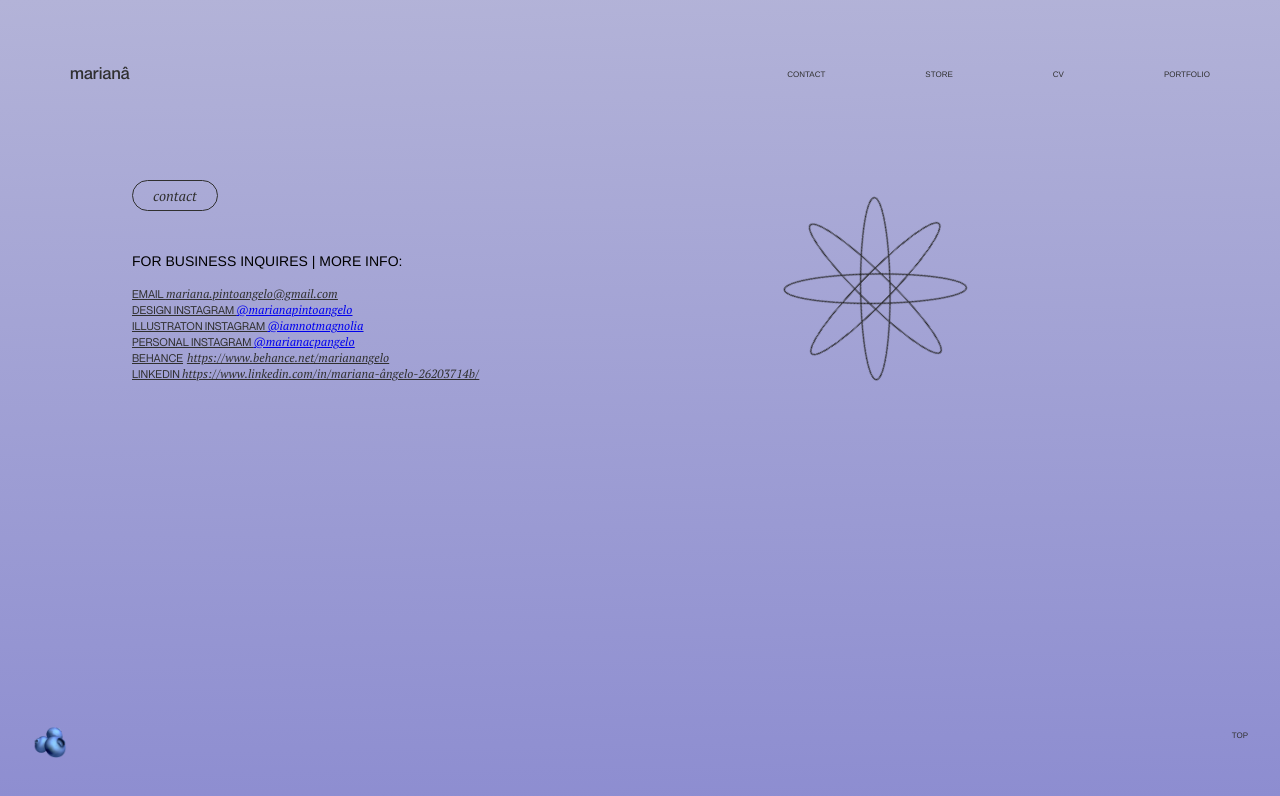
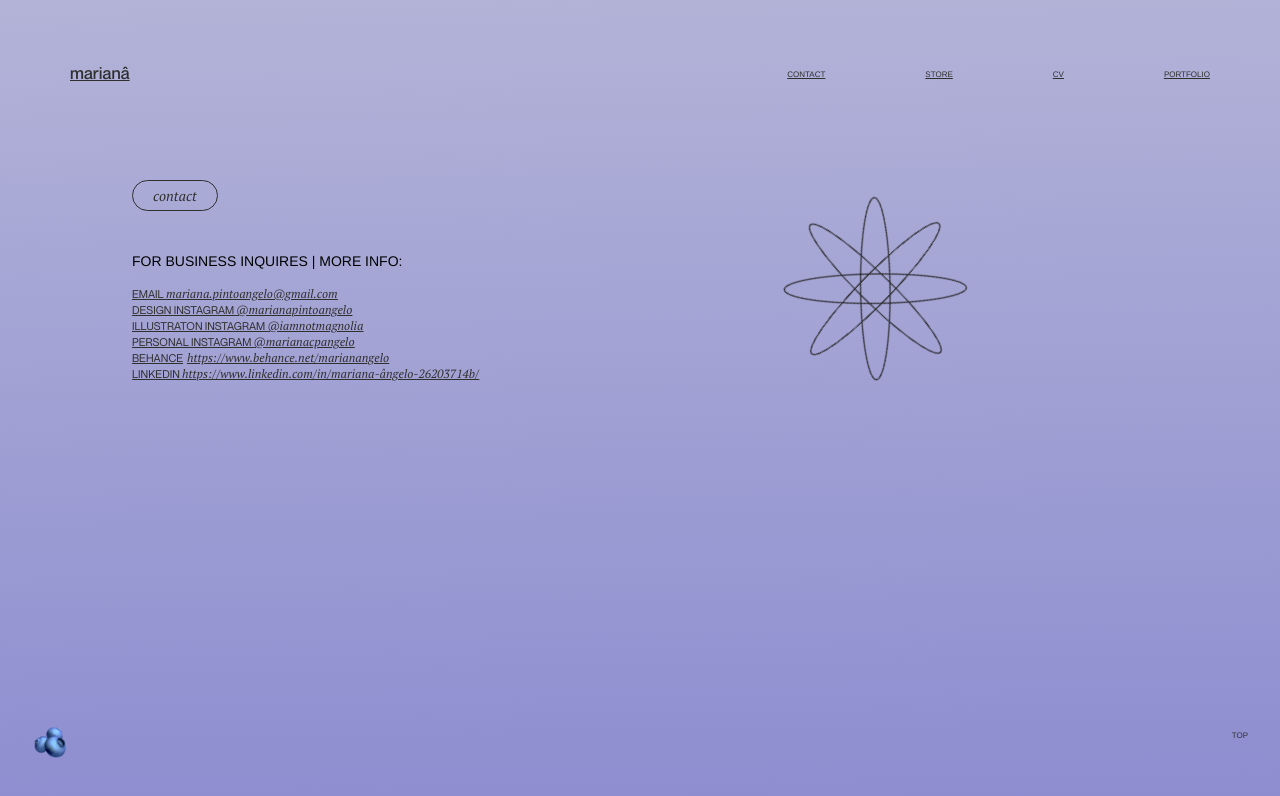
Before and after one commit to marianacpangelo/marianapintoangelo.github.io, a plain HTML site: page contact.html in a window 1280 px wide. Drawn offline with Linux system fonts and the light colour scheme.

Commit message:
Update contact.html

```diff
--- a/contact.html
+++ b/contact.html
@@ -251,6 +251,18 @@ color: rgb(48, 48, 48);
 text-decoration:underline;
 }
 
+a:link {
+color: rgb(48, 48, 48);
+text-decoration:underline;
+}
+
+.link a:link {
+color: rgb(48, 48, 48);
+text-decoration:underline;
+}
+
+
+
 /* visited link */
 .link a:visited {
 color: rgb(48, 48, 48);
```
